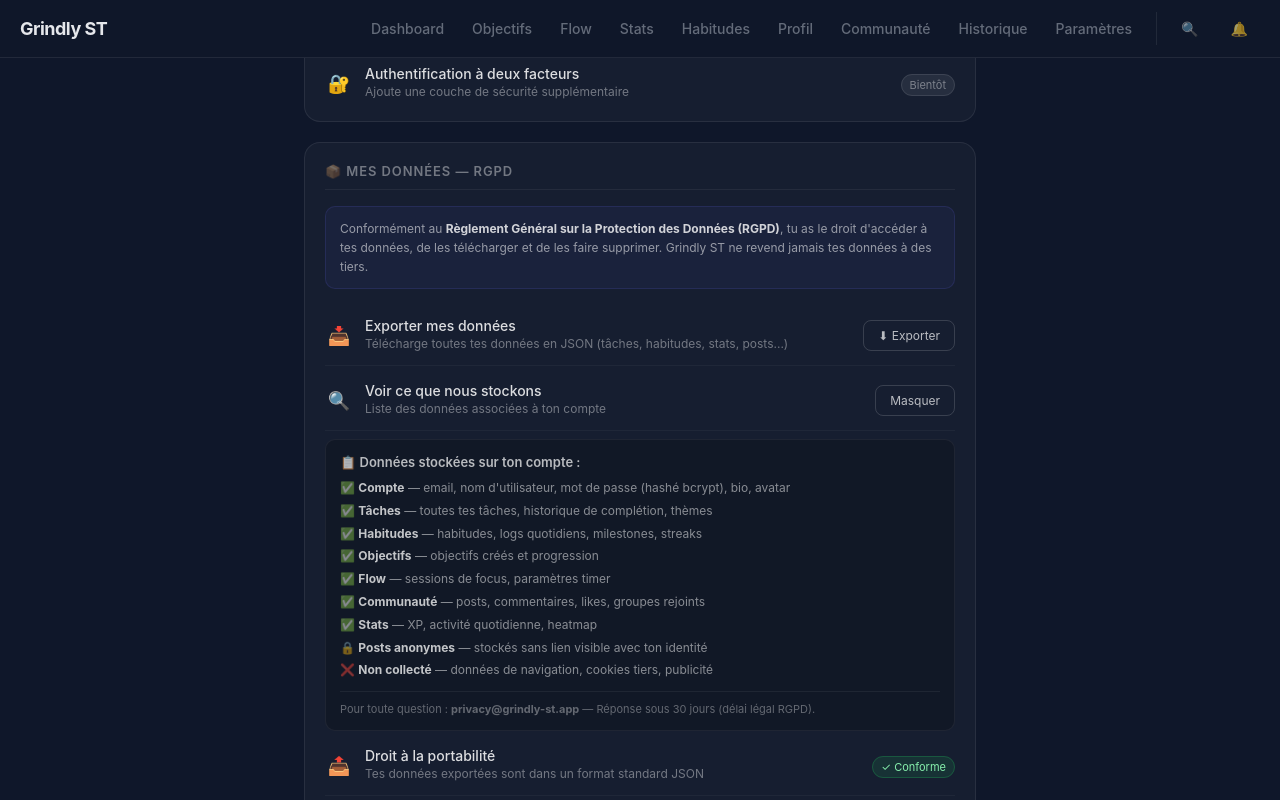
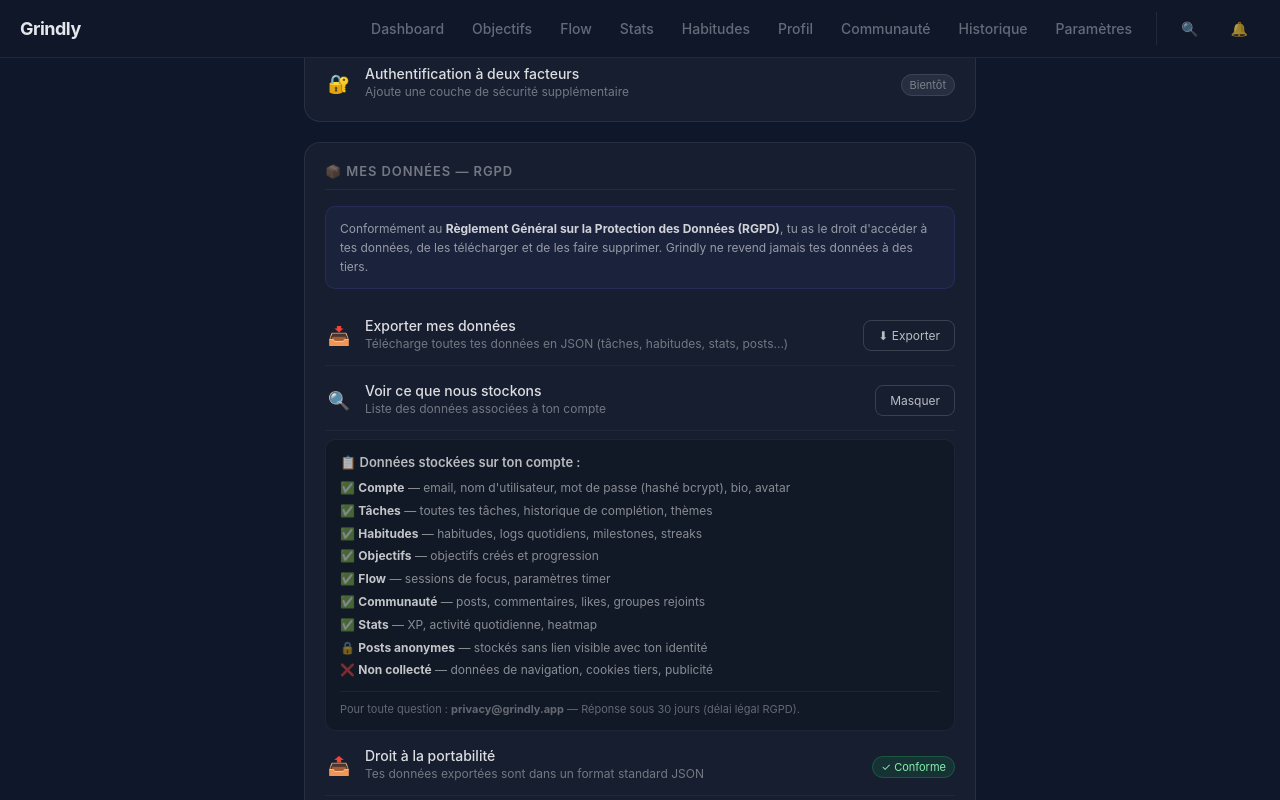
Before and after one commit to MESLIMOHAMEDM22005188/TaskFlow, a React (Vite) app in the folder frontend/: page /parametres in a window 1280 px wide. Both pictures are taken after a click on the button "Voir". Shown: the part 2137-2937 px from the top of the page. Built offline with nearby package versions, Linux system fonts and the light colour scheme; no server answers.

Commit message:
chore: finalize Grindly branding and preserve production domain

```diff
--- a/frontend/src/pages/Parametres.tsx
+++ b/frontend/src/pages/Parametres.tsx
@@ -279,7 +279,7 @@ export default function Parametres() {
             const url = URL.createObjectURL(blob)
             const a = document.createElement("a")
             a.href = url
-            a.download = `grindly-st-mes-donnees-${new Date().toISOString().split("T")[0]}.json`
+            a.download = `grindly-mes-donnees-${new Date().toISOString().split("T")[0]}.json`
             a.click()
             URL.revokeObjectURL(url)
             setExportDone(true)
@@ -313,7 +313,7 @@ export default function Parametres() {
         <div className="settings-page">
 
             <header className="topbar">
-                <div className="logo">Grindly ST</div>
+                <div className="logo">Grindly</div>
                 <nav className="nav-menu">
                     <div className="nav-item" onClick={() => navigate("/dashboard")}>Dashboard</div>
                     <div className="nav-item" onClick={() => navigate("/objectifs")}>Objectifs</div>
@@ -336,7 +336,7 @@ export default function Parametres() {
                 <div className="settings-hero">
                     <h1 className="settings-title">Paramètres</h1>
                     <p className="settings-subtitle">
-                        Personnalise ton expérience Grindly ST
+                        Personnalise ton expérience Grindly
                         {saveStatus === "saving" && <span className="save-status saving"> · Sauvegarde...</span>}
                         {saveStatus === "saved" && <span className="save-status saved"> · ✓ Sauvegardé</span>}
                     </p>
@@ -560,7 +560,7 @@ export default function Parametres() {
                         <p>
                             Conformément au <strong>Règlement Général sur la Protection des Données (RGPD)</strong>,
                             tu as le droit d'accéder à tes données, de les télécharger et de les faire supprimer.
-                            Grindly ST ne revend jamais tes données à des tiers.
+                            Grindly ne revend jamais tes données à des tiers.
                         </p>
                     </div>
 
@@ -595,7 +595,7 @@ export default function Parametres() {
                                 <li>❌ <strong>Non collecté</strong> — données de navigation, cookies tiers, publicité</li>
                             </ul>
                             <p className="data-summary-contact">
-                                Pour toute question : <strong>privacy@grindly-st.app</strong> — Réponse sous 30 jours (délai légal RGPD).
+                                Pour toute question : <strong>privacy@grindly.app</strong> — Réponse sous 30 jours (délai légal RGPD).
                             </p>
                         </div>
                     )}
@@ -687,13 +687,13 @@ export default function Parametres() {
                 </div>
 
                 <div className="settings-footer">
-                    <p>Grindly ST respecte ta vie privée. Aucune publicité, aucune revente de données.</p>
+                    <p>Grindly respecte ta vie privée. Aucune publicité, aucune revente de données.</p>
                     <div className="settings-footer-links">
                         <a href="/politique-confidentialite" className="settings-footer-link">Politique de confidentialité</a>
                         <span>·</span>
                         <a href="/cgu" className="settings-footer-link">CGU</a>
                         <span>·</span>
-                        <a href="mailto:privacy@grindly-st.app" className="settings-footer-link">Contact DPO</a>
+                        <a href="mailto:privacy@grindly.app" className="settings-footer-link">Contact DPO</a>
                     </div>
                 </div>
 
```
